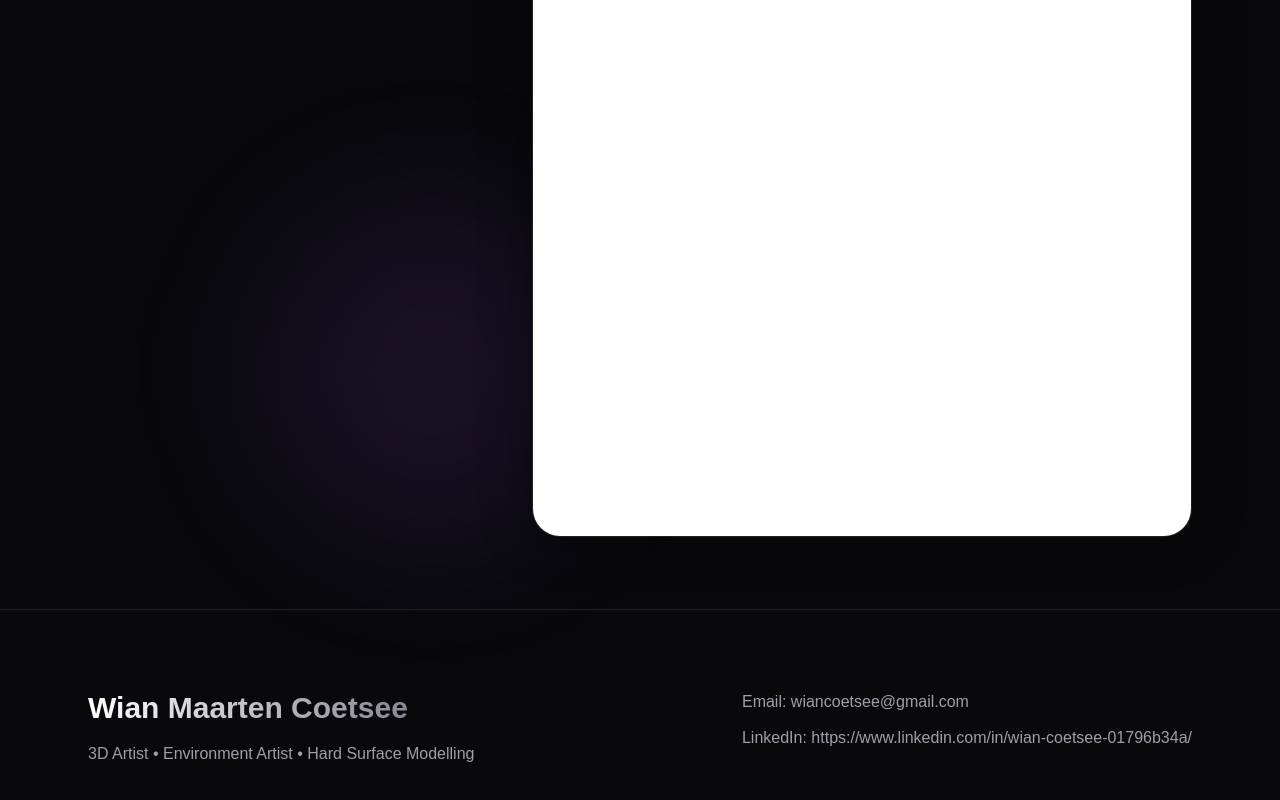
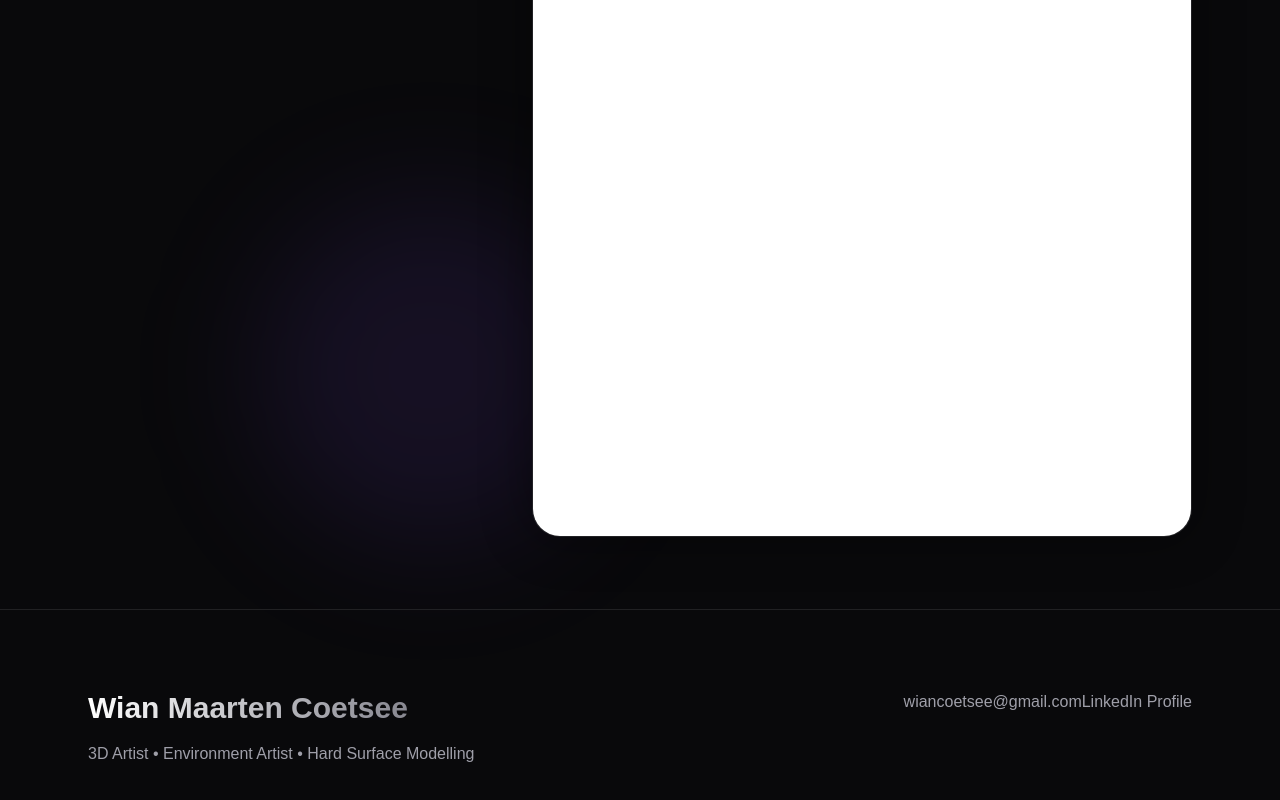
Before and after one commit to Wian-Coetsee/Wian-Coetsee-Portfolio, a Next.js app: page / in a window 1280 px wide. Shown: the part 7827-8627 px from the top of the page. Built offline with nearby package versions, Linux system fonts and the light colour scheme.

Commit message:
Add files via upload

```diff
--- a/app/page.js
+++ b/app/page.js
@@ -655,8 +655,20 @@ const addRef = (el) => {
           </div>
 
           <div className="space-y-3 text-zinc-400">
-            <p>Email: wiancoetsee@gmail.com</p>
-            <p>LinkedIn: https://www.linkedin.com/in/wian-coetsee-01796b34a/</p>
+            <a
+            href="mailto:wiancoetsee@gmail.com"
+            className="transition text-zinc-400 hover:text-cyan-400"
+            >
+            wiancoetsee@gmail.com
+            </a>
+            <a
+             href="https://www.linkedin.com/in/wian-coetsee-01796b34a/"
+              target="_blank"
+              rel="noopener noreferrer"
+              className="transition text-zinc-400 hover:text-cyan-400"
+            >
+  LinkedIn Profile
+</a>
           </div>
 
         </div>
```
